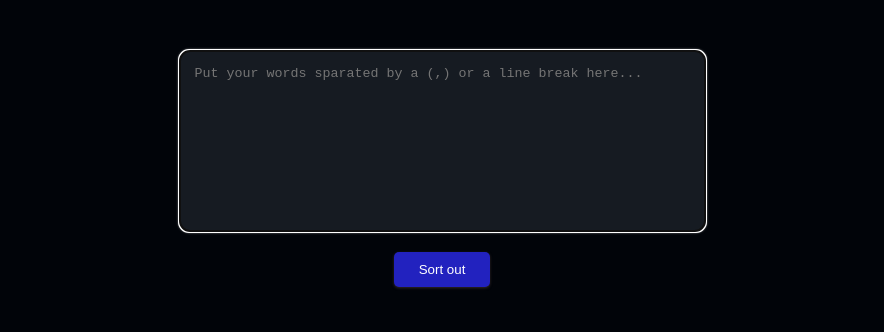
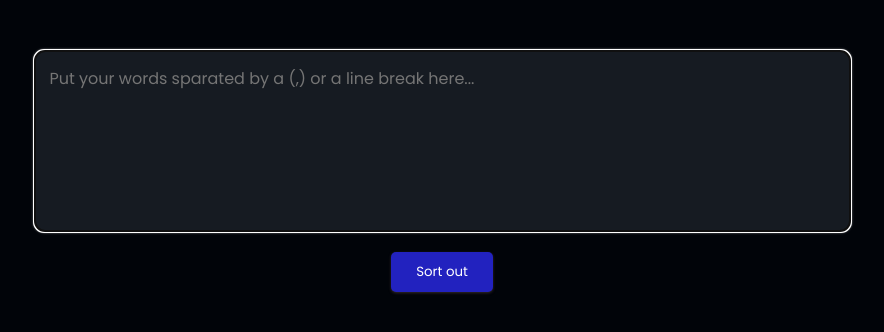
Before and after one commit to Teshell/sort-words, a plain HTML site: page index.html in a window 1280 px wide. Shown: the whole page, without its empty margins (198-1082 px from the left). Drawn offline with Linux system fonts and the light colour scheme.

Commit message:
added font family

```diff
--- a/index.html
+++ b/index.html
@@ -10,8 +10,8 @@
   <body>
     <div class="container">
       <textarea
-        rows="10"
-        cols="60"
+        rows="6"
+        cols="55"
         type="text"
         placeholder="Put your words sparated by a (,) or a line break here..."
         autofocus
--- a/style.css
+++ b/style.css
@@ -1,5 +1,8 @@
-html {
-  font-family: "Segoe UI", Tahoma, Geneva, Verdana, sans-serif;
+@import url("https://fonts.googleapis.com/css2?family=Poppins&display=swap");
+
+html,
+* {
+  font-family: Poppins, sans-serif;
   color: #fff;
 }
 
@@ -25,6 +28,7 @@ body {
 .input-area {
   border-radius: 10px;
   box-shadow: 0 0 3px #fff;
+  font-size: 1em;
   padding: 15px;
   color: #fff;
   background: #161b22;
```
